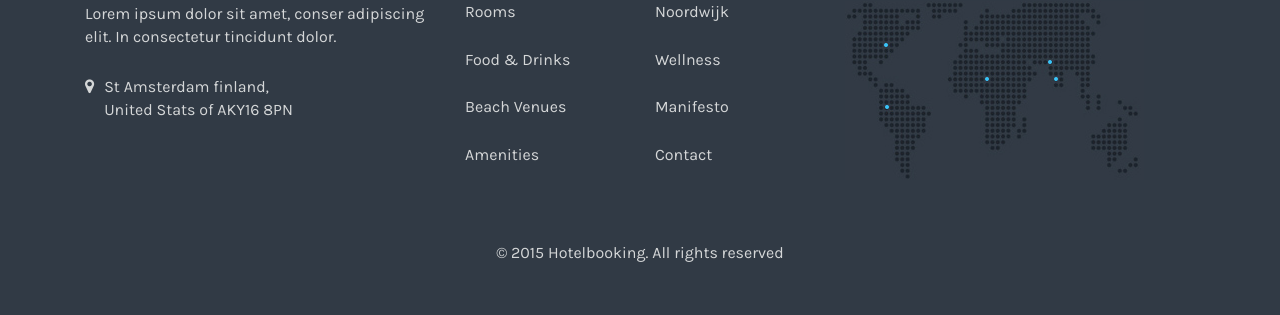
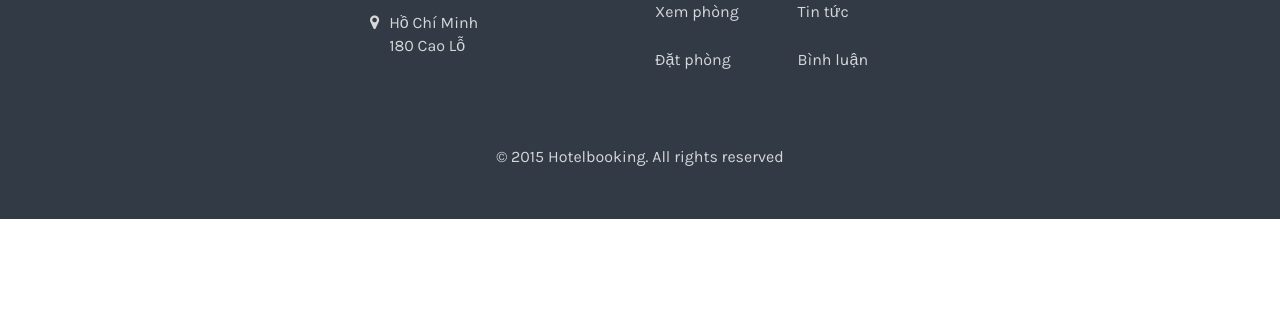
Before and after one commit to TruongDuyKhanhNhom5/DoAnMaNguonMo, a plain HTML site: page gallery.html in a window 1280 px wide. Shown: the part 1903-2218 px from the top of the page. After the commit the page ends 2122 px from the top, so only its background shows below. Drawn offline with nearby package versions, Linux system fonts and the light colour scheme.

Commit message:
Sua loi footer va navtab tai trang xem danh sach phong

```diff
--- a/gallery.html
+++ b/gallery.html
@@ -180,7 +180,7 @@
                                         <li role="presentation" class="active"><a href="#all" aria-controls="all" role="tab" data-toggle="tab">all</a></li>
                                         <li role="presentation"><a href="#deluxe_room" aria-controls="deluxe_room" role="tab" data-toggle="tab">deluxe room</a></li>
                                         <li role="presentation"><a href="#single_bedroom" aria-controls="single_bedroom" role="tab" data-toggle="tab">single bedroom</a></li>
-                                        <li role="presentation"><a href="#sdouble_bedroom" aria-controls="double_bedroom" role="tab" data-toggle="tab">double bedroom</a></li>
+                                        <li role="presentation"><a href="#double_bedroom" aria-controls="double_bedroom" role="tab" data-toggle="tab">double bedroom</a></li>
                                     </ul>
                                 </div>
                             </div>
@@ -806,50 +806,41 @@
             <div class="container">
                 <div class="footer">
                     <div class="footer_top padding-top-80 clearfix">
-                        <div class="col-lg-4 col-md-4 col-sm-4">
+					 <div class="col-lg-3 col-md-3 col-sm-3">
+					 </div>
+                        <div class="col-lg-3 col-md-3 col-sm-3">
                             <div class="footer_widget">
                                 <div class="footer_logo">
-                                    <a href="#"><img src="img/footer-logo-one.png" alt="img"></a>
+                                    <a href="#"><img src="img/footer-logo-one.png" alt=""></a>
                                 </div>
-                                <p>Lorem ipsum dolor sit amet, conser adipiscing elit. In consectetur tincidunt dolor.</p>
+
                                 <ul>
                                     <li>
-                                        <P><i class="fa fa-map-marker"></i>St Amsterdam finland, <br> United Stats of AKY16 8PN</P>
+                                        <P><i class="fa fa-map-marker"></i>Hồ Chí Minh <br> 180 Cao Lỗ</P>
                                     </li>
                                 </ul>
                             </div>
                         </div>
-                        <div class="col-lg-4 col-md-4 col-sm-4">
+                        <div class="col-lg-3 col-md-3 col-sm-3">
                             <div class="row">
                                 <div class="footer_widget clearfix">
                                     <h5 class="padding-left-15">Quick Links</h5>
                                     <div class="col-lg-6 col-md-6 col-sm-6">
                                         <ul>
-                                            <li><a href="#">Rooms</a></li>
-                                            <li><a href="#">Food & Drinks</a></li>
-                                            <li><a href="#">Beach Venues</a></li>
-                                            <li><a href="#">Amenities</a></li>
+                                            <li><a href="#">Xem phòng</a></li>
+                                            <li><a href="#">Đặt phòng</a></li>
                                         </ul>
                                     </div>
                                     <div class="col-lg-6 col-md-6 sol-sm-6">
                                         <ul>
-                                            <li><a href="#">Noordwijk</a></li>
-                                            <li><a href="#">Wellness</a></li>
-                                            <li><a href="#">Manifesto</a></li>
-                                            <li><a href="#">Contact</a></li>
+                                            <li><a href="#">Tin tức</a></li>
+                                            <li><a href="#">Bình luận</a></li>
                                         </ul>
                                     </div>
                                 </div>
                             </div>
                         </div>
-                        <div class="col-lg-4 col-md-4 col-sm-4">
-                            <div class="footer_widget">
-                                <h5>We Are Global</h5>
-                                <div class="footer_map">
-                                    <a href="#"><img src="img/footer-map-two.jpg" alt="img"></a>
-                                </div>
-                            </div>
-                        </div>
+
                     </div>
                     <div class="row">
                         <div class="container">
```
